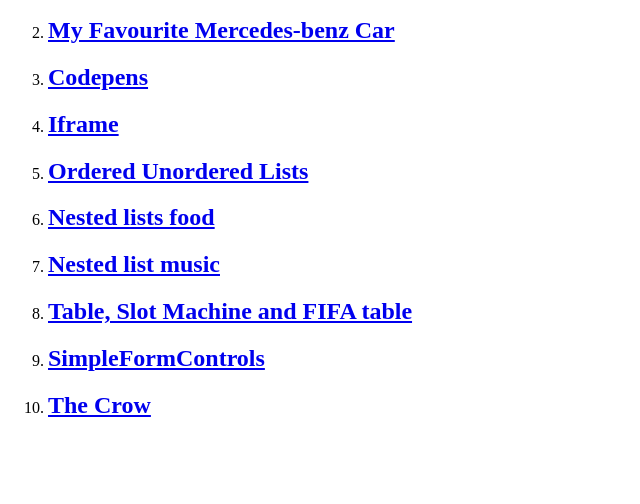
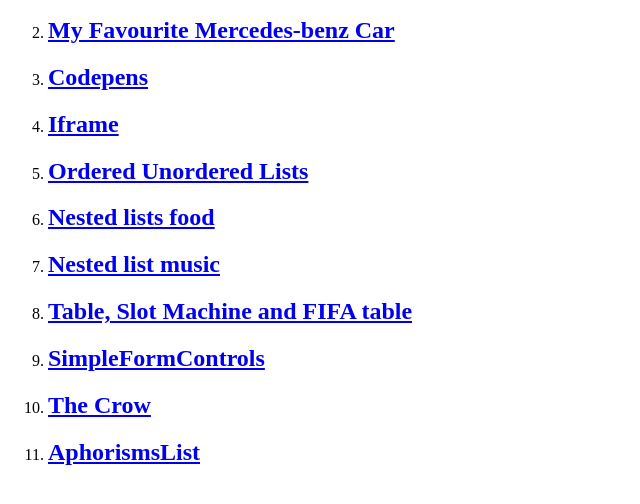
Before and after one commit to VitaliySimeonov/WD_HW, a plain HTML site: page index.html in a window 1280 px wide. Shown: the part 110-614 px from the top of the page, without its empty margins (0-640 px from the left). Drawn offline with Linux system fonts and the light colour scheme.

Commit message:
01.12.22

```diff
--- a/index.html
+++ b/index.html
@@ -19,6 +19,7 @@
         <li><a href="./Pages/8.Table.html" target="_blank"><h2>Table, Slot Machine and FIFA table</h2></a></li>
         <li><a href="./Pages/9.simpleFormControls.html" target="_blank"><h2>SimpleFormControls</h2></a></li>
         <li><a href="./Pages/10.The Crow.html" target="_blank"><h2>The Crow</h2></a></li>
+        <li><a href="./Pages/11AphorismsList.html" target="_blank"><h2>AphorismsList</h2></a></li>
     </ol>
 </body>
 </html>
```
